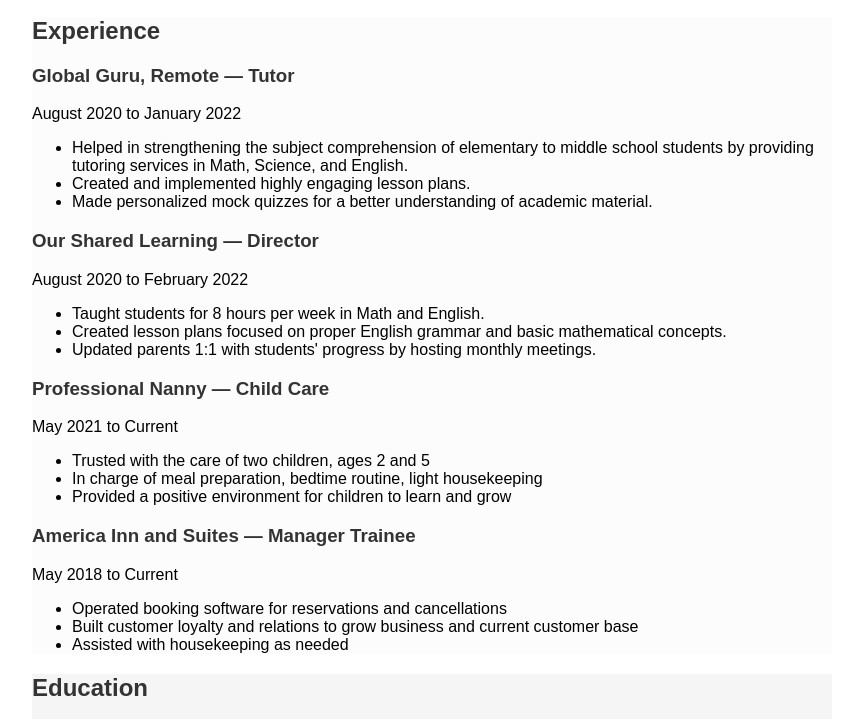
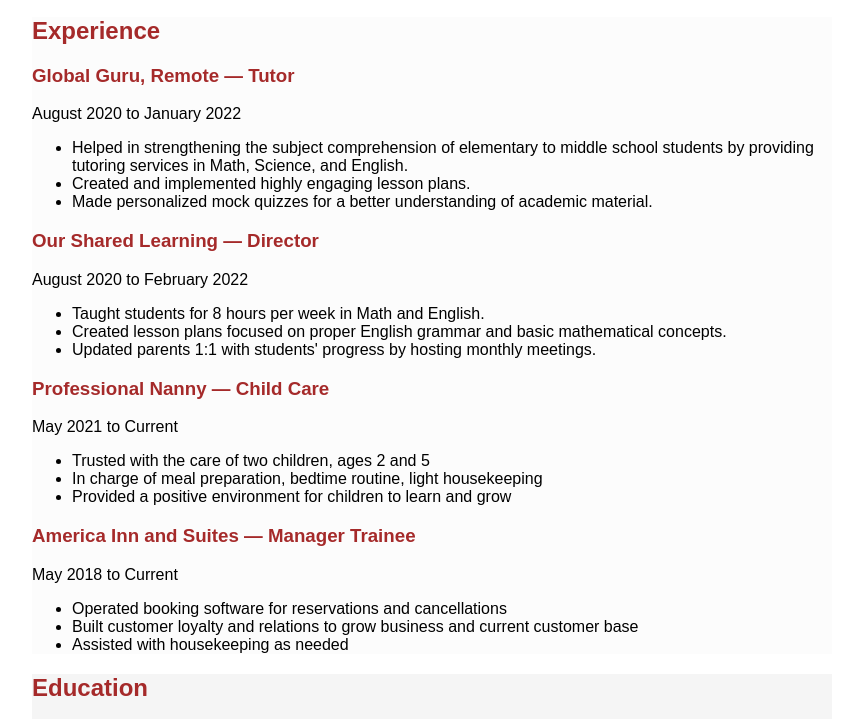
Before and after one commit to Mozzma/Myself, a plain HTML site: page index.html in a window 1280 px wide. Shown: the part 121-840 px from the top of the page, without its empty margins (208-1071 px from the left). Drawn offline with Linux system fonts and the light colour scheme.

Commit message:
Update style.css

```diff
--- a/style.css
+++ b/style.css
@@ -71,7 +71,7 @@ footer {
 
 /* Add some color to headings */
 h1, h2, h3, h4, h5, h6 {
-  color: #333;
+  color: #A52A2A;
 }
 
 /* Add some color to links */
```
